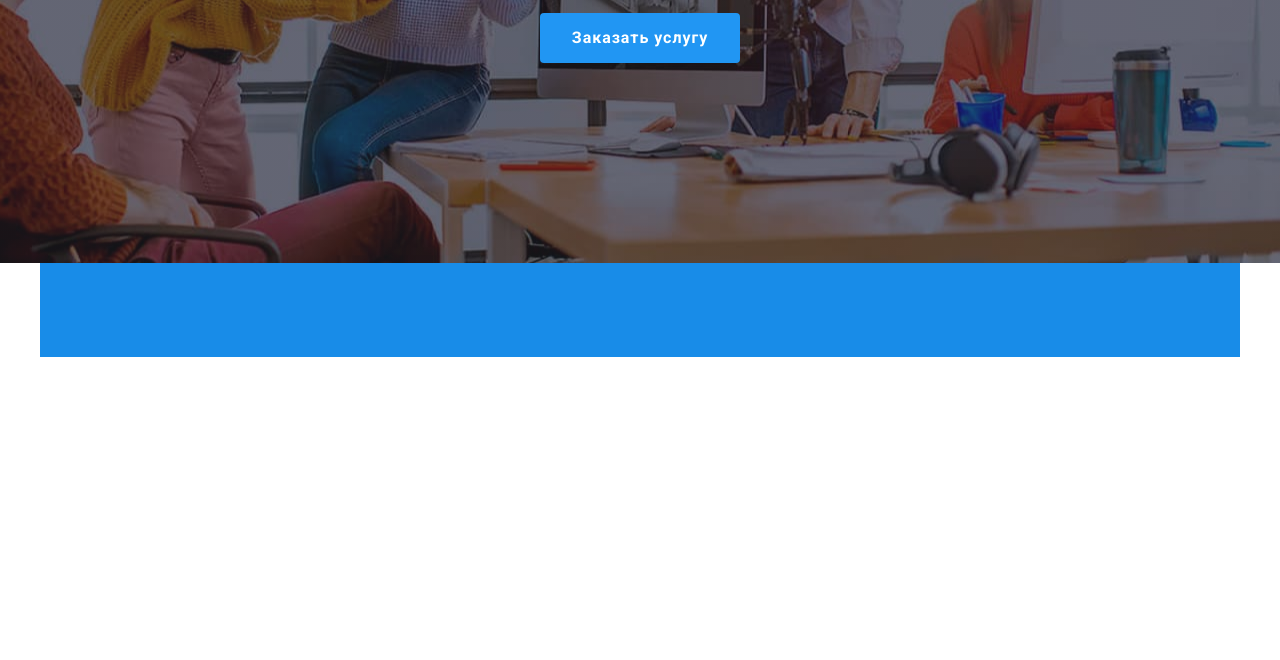
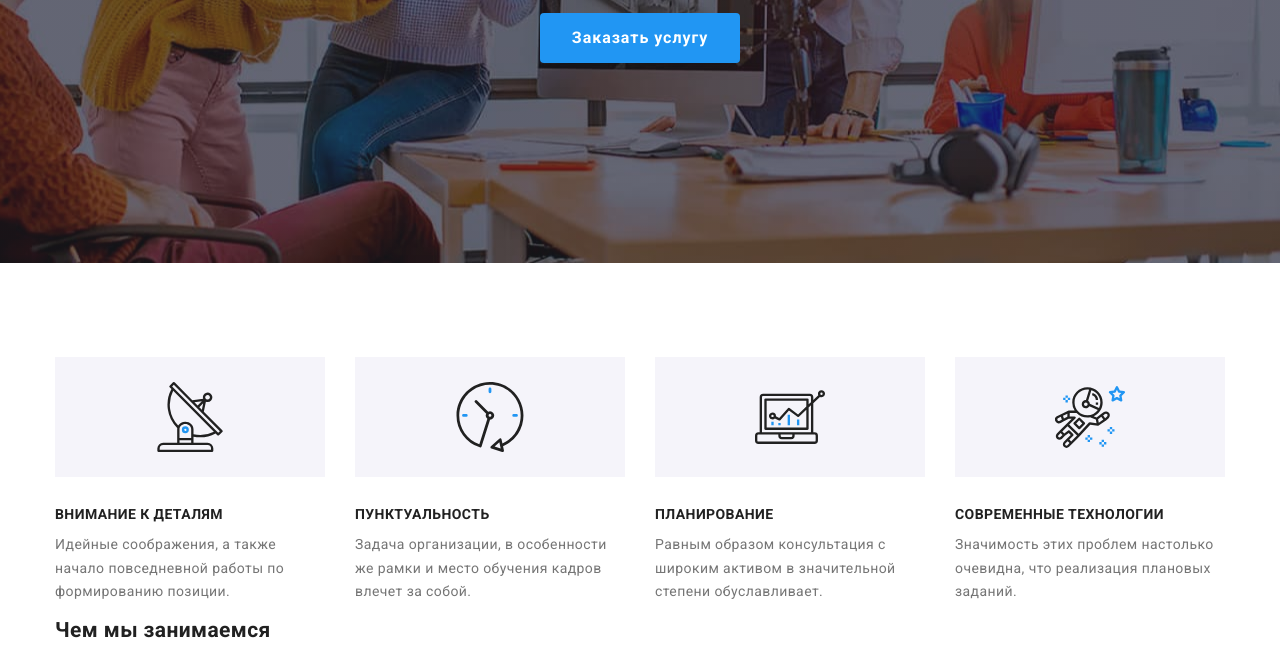
Before and after one commit to zerkel1991/goit-markup-hw-07, a plain HTML site: page index.html in a window 1280 px wide. Shown: the part 424-1084 px from the top of the page. Before the commit the page ends 800 px from the top, so only its background shows below. Drawn offline with nearby package versions, Linux system fonts and the light colour scheme.

Commit message:
business-title

```diff
--- a/css/style.css
+++ b/css/style.css
@@ -257,6 +257,11 @@ li {
 |Секция Преимущества
 |============================
 */
+/* Переменные списка для сетки */
+.benefits {
+  --indent: 30px;
+  --items: 4;
+}
 /* Класс для скрытия */
 .hidden {
   appearance: none;
@@ -272,8 +277,37 @@ li {
   clip-path: inset(50%);
   margin: -1px;
 }
+/* Геометрия секции преимущества */
 .benefits-section {
   text-align: center;
   padding-top: 94px;
-  background-color: #188ce8;
 }
+/* Контейнер для иконок */
+.benefits__container {
+  display: flex;
+  width: 270px;
+  height: 120px;
+  background-color: #f5f4fa;
+  margin-bottom: 30px;
+  justify-content: center;
+  align-items: center;
+}
+/* Заголовки преимущества */
+.benefits__title {
+  font-size: 14px;
+  text-transform: uppercase;
+  line-height: 1.14;
+  text-align: left;
+  margin-bottom: 10px;
+}
+/* Параграфы преимущества */
+.benefits__text {
+  color: var(--brandgrey);
+  line-height: 1.71;
+  text-align: left;
+}
+/**
+|============================
+|Секция Чем мы занимаемся
+|============================
+*/
--- a/index.html
+++ b/index.html
@@ -72,14 +72,71 @@
           >
             Заказать услугу
           </button>
-          </section>
-          <section class="benefits-section main-container">
-            <h2 class="hidden">Наши преимущества</h2>
-
-
+        </div>
+      </section>
+      <section class="benefits-section main-container">
+        <h2 class="hidden">Наши преимущества</h2>
+        <ul class="benefits grid">
+          <li class="benefits__items grid-item">
+            <div class="benefits__container">
+              <svg class="benefits__icon" width="70" height="70">
+                <use href="./images/icons.svg#icon-antenna"></use>
+              </svg>
+            </div>
+            <h3 class="benefits__title">Внимание к деталям</h3>
+            <p class="benefits__text">
+              Идейные соображения, а также начало повседневной работы по
+              формированию позиции.
+            </p>
+          </li>
+          <li class="benefits__items grid-item">
+            <div class="benefits__container">
+              <svg class="benefits__icon" width="70" height="70">
+                <use href="./images/icons.svg#icon-clock"></use>
+              </svg>
+            </div>
+            <h3 class="benefits__title">Пунктуальность</h3>
+            <p class="benefits__text">
+              Задача организации, в особенности же рамки и место обучения кадров
+              влечет за собой.
+            </p>
+          </li>
+          <li class="benefits__items grid-item">
+            <div class="benefits__container">
+              <svg class="benefits__icon" width="70" height="70">
+                <use href="./images/icons.svg#icon-diagram"></use>
+              </svg>
+            </div>
+            <h3 class="benefits__title">Планирование</h3>
+            <p class="benefits__text">
+              Равным образом консультация с широким активом в значительной
+              степени обуславливает.
+            </p>
+          </li>
+          <li class="benefits__items grid-item">
+            <div class="benefits__container">
+              <svg class="benefits__icon" width="70" height="70">
+                <use href="./images/icons.svg#icon-astronaut"></use>
+              </svg>
+            </div>
+            <h3 class="benefits__title">Современные технологии</h3>
+            <p class="benefits__text">
+              Значимость этих проблем настолько очевидна, что реализация
+              плановых заданий.
+            </p>
+          </li>
+        </ul>
+      </section>
+      <section class="main-container">
+        <h2 class="section__title">Чем мы занимаемся</h2>
+        <ul>
+          <li></li>
+          <li></li>
+          <li></li>
+        </ul>
       </section>
     </main>
-    </div>
+
     <script src="./js/modal.js"></script>
   </body>
 </html>
```
